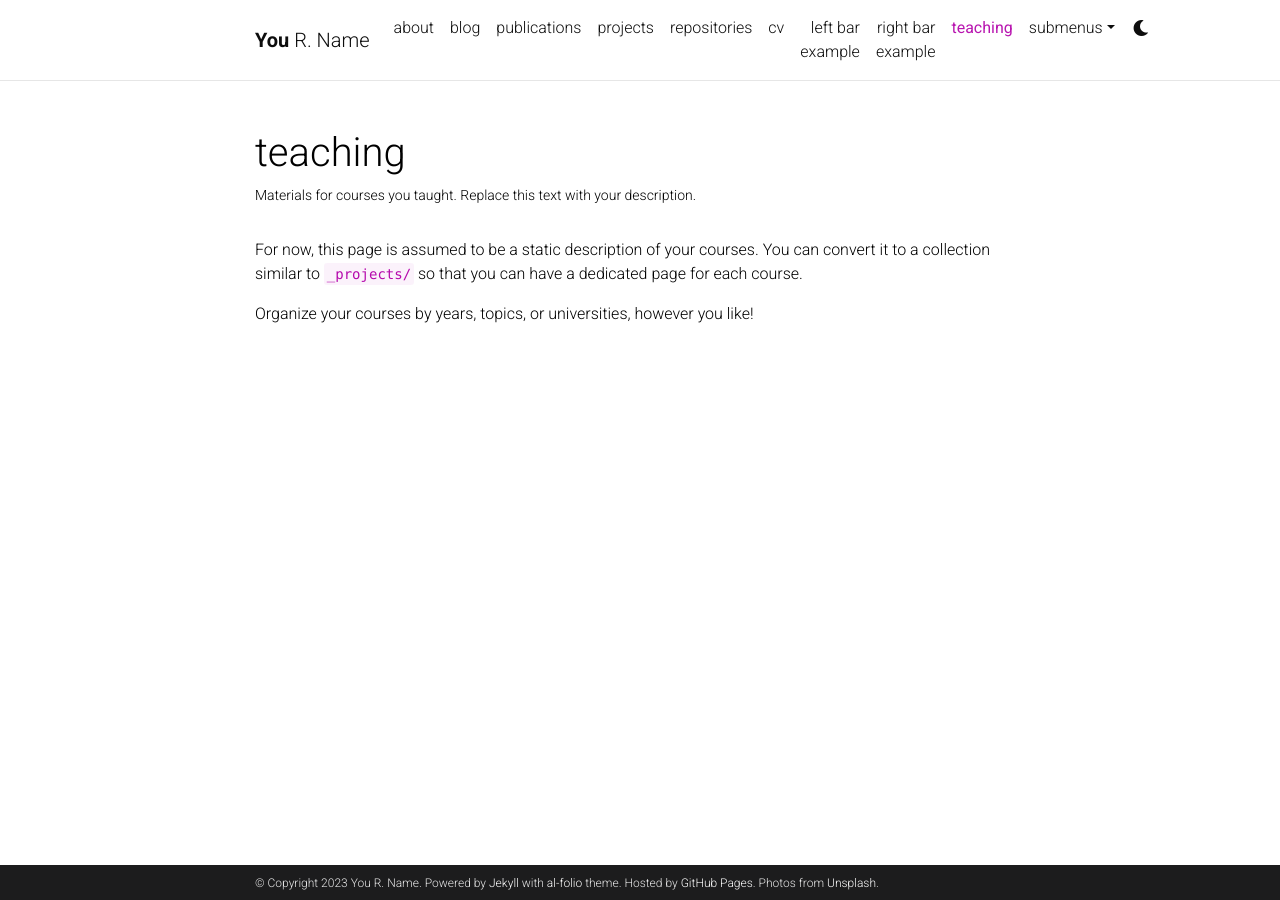
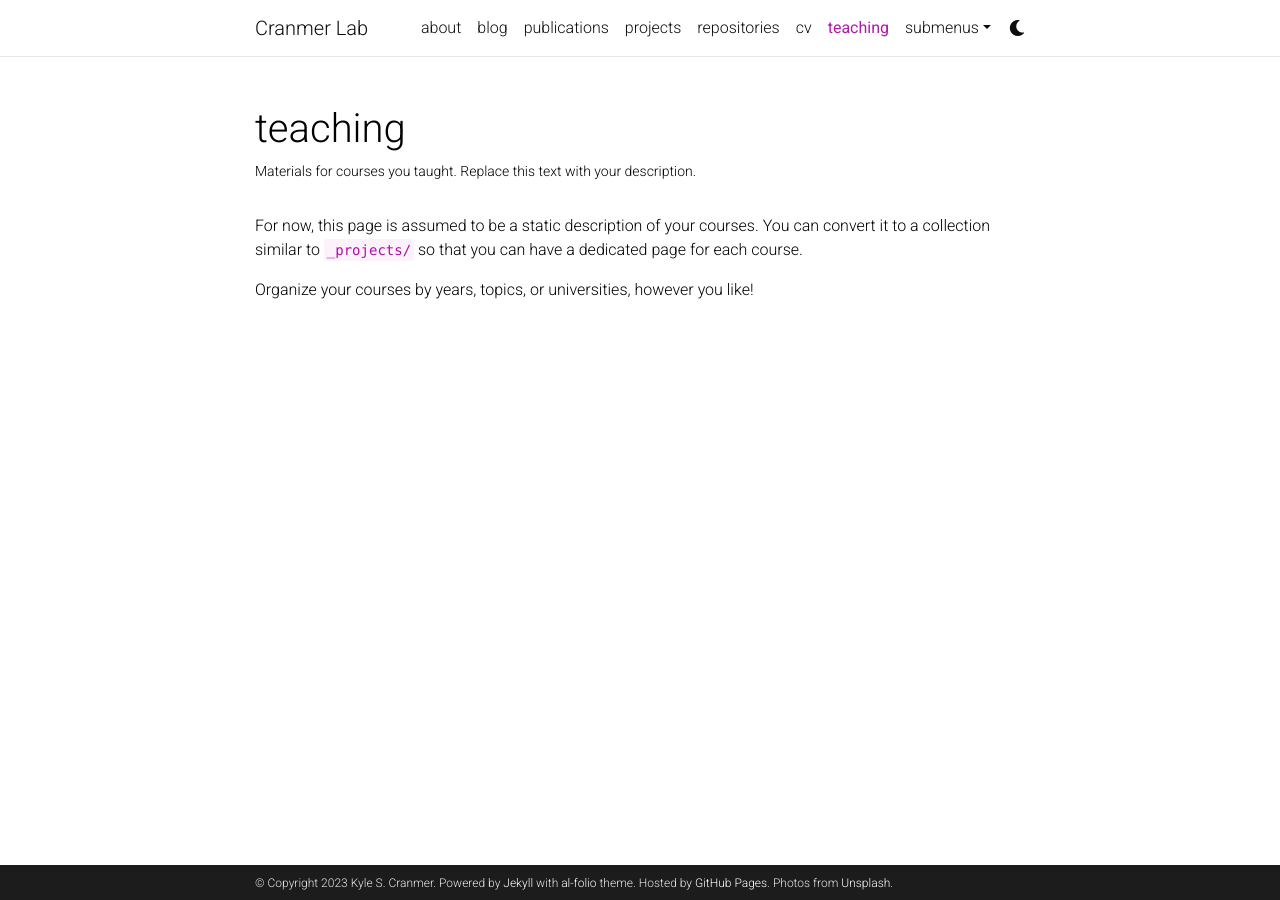
Before and after one commit to cranmer/cranmer-lab, a Jekyll site: the page built from _pages/teaching.md, in a window 1280 px wide. Built offline with Jekyll 4.4.1, drawn with Linux system fonts in a browser that asks for light colours; comment, search, counter and statistics services are not loaded; a style sheet for code colours, icons or effects is not loaded.

Commit message:
minor tweaks

```diff
--- a/_config.yml
+++ b/_config.yml
@@ -2,10 +2,10 @@
 # Site settings
 # -----------------------------------------------------------------------------
 
-title: blank # the website title (if blank, full name will be used instead)
-first_name: You
-middle_name: R.
-last_name: Name
+title: Cranmer Lab # the website title (if blank, full name will be used instead)
+first_name: Kyle
+middle_name: S.
+last_name: Cranmer
 email: you@example.com
 description: > # the ">" symbol means to ignore newlines until "footer_text:"
   A simple, whitespace theme for academics. Based on [*folio](https://github.com/bogoli/-folio) design.
```
Also changed, not shown: _pages/left-bar-example.md (+1 -1 lines), _pages/right-bar-example.md (+1 -1 lines).
